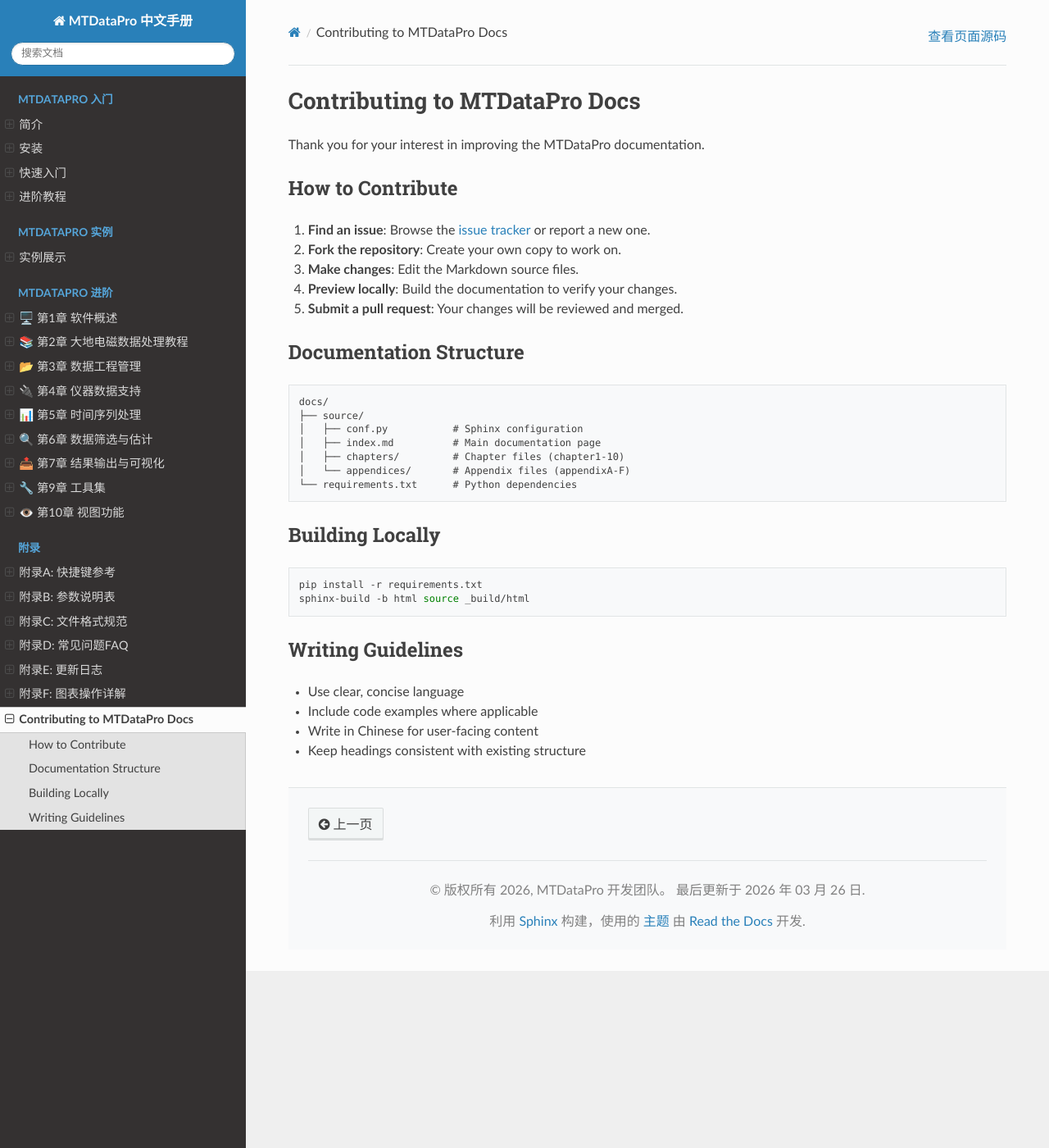
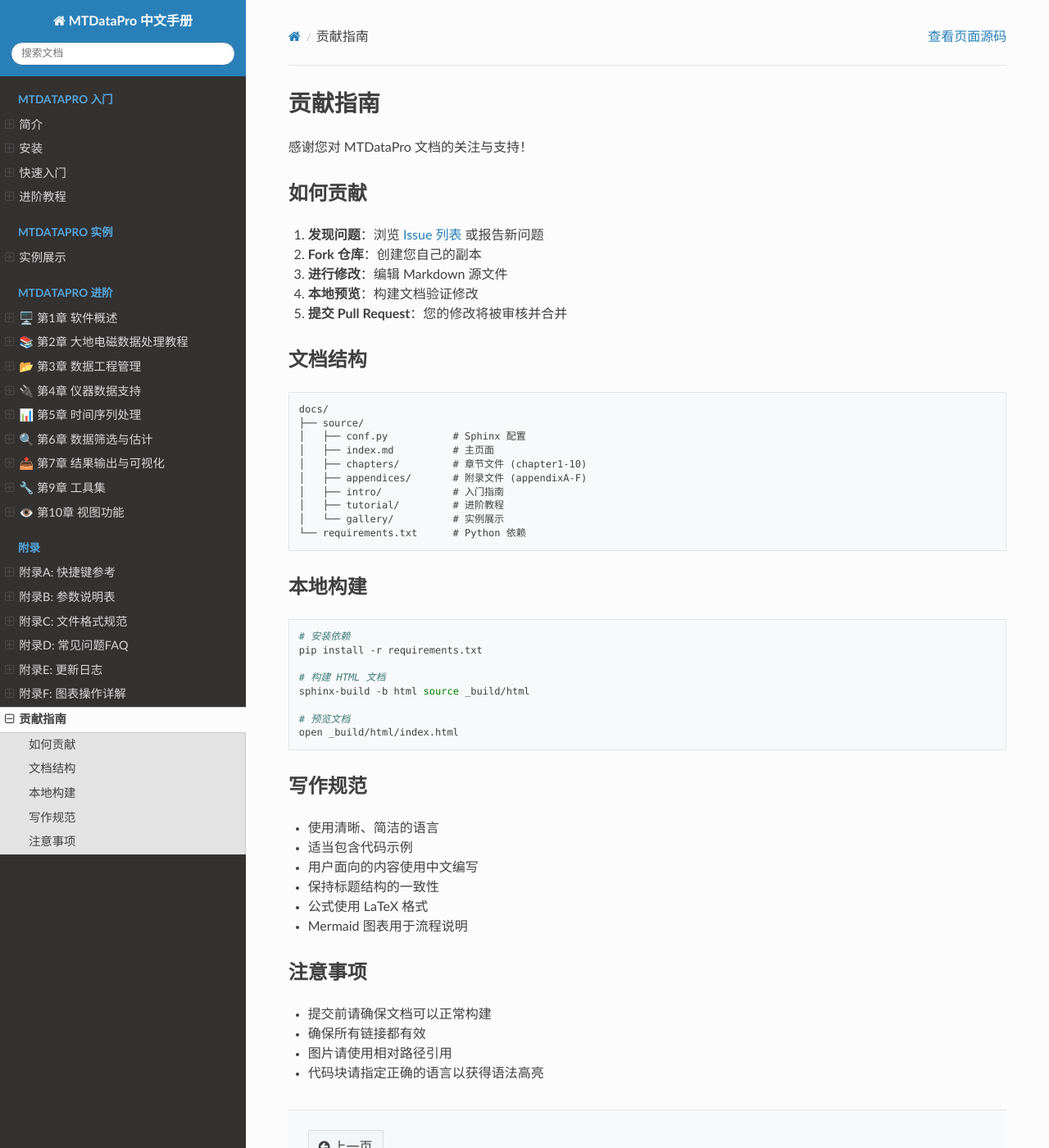
Before and after one commit to EMWPJ/MTDataPro-docs, a Sphinx documentation site: the page built from source/appendix/contributing.md, in a window 1280 px wide and 1400 px high. Shown: the whole window at 82% size. Built offline with Sphinx 7.4.7 and the Read the Docs theme 3.1.0, drawn with Linux system fonts in a browser that asks for light colours.

Commit message:
fix: remove broken links from tutorial and gallery, update contributing guide to Chinese

````diff
--- a/source/appendix/contributing.md
+++ b/source/appendix/contributing.md
@@ -1,37 +1,55 @@
-# Contributing to MTDataPro Docs
+# 贡献指南
 
-Thank you for your interest in improving the MTDataPro documentation.
+感谢您对 MTDataPro 文档的关注与支持！
 
-## How to Contribute
+## 如何贡献
 
-1. **Find an issue**: Browse the [issue tracker](https://github.com/EMWPJ/MTDataPro-docs/issues) or report a new one.
-2. **Fork the repository**: Create your own copy to work on.
-3. **Make changes**: Edit the Markdown source files.
-4. **Preview locally**: Build the documentation to verify your changes.
-5. **Submit a pull request**: Your changes will be reviewed and merged.
+1. **发现问题**：浏览 [Issue 列表](https://github.com/EMWPJ/MTDataPro-docs/issues) 或报告新问题
+2. **Fork 仓库**：创建您自己的副本
+3. **进行修改**：编辑 Markdown 源文件
+4. **本地预览**：构建文档验证修改
+5. **提交 Pull Request**：您的修改将被审核并合并
 
-## Documentation Structure
+## 文档结构
 
 ```
 docs/
 ├── source/
-│   ├── conf.py           # Sphinx configuration
-│   ├── index.md          # Main documentation page
-│   ├── chapters/         # Chapter files (chapter1-10)
-│   └── appendices/       # Appendix files (appendixA-F)
-└── requirements.txt      # Python dependencies
+│   ├── conf.py           # Sphinx 配置
+│   ├── index.md          # 主页面
+│   ├── chapters/         # 章节文件 (chapter1-10)
+│   ├── appendices/       # 附录文件 (appendixA-F)
+│   ├── intro/            # 入门指南
+│   ├── tutorial/         # 进阶教程
+│   └── gallery/          # 实例展示
+└── requirements.txt      # Python 依赖
 ```
 
-## Building Locally
+## 本地构建
 
 ```bash
+# 安装依赖
 pip install -r requirements.txt
+
+# 构建 HTML 文档
 sphinx-build -b html source _build/html
+
+# 预览文档
+open _build/html/index.html
 ```
 
-## Writing Guidelines
+## 写作规范
 
-- Use clear, concise language
-- Include code examples where applicable
-- Write in Chinese for user-facing content
-- Keep headings consistent with existing structure
+- 使用清晰、简洁的语言
+- 适当包含代码示例
+- 用户面向的内容使用中文编写
+- 保持标题结构的一致性
+- 公式使用 LaTeX 格式
+- Mermaid 图表用于流程说明
+
+## 注意事项
+
+- 提交前请确保文档可以正常构建
+- 确保所有链接都有效
+- 图片请使用相对路径引用
+- 代码块请指定正确的语言以获得语法高亮
````
Also changed, not shown: source/gallery/index.md (+9 -20 lines), source/tutorial/index.md (+4 -14 lines).
